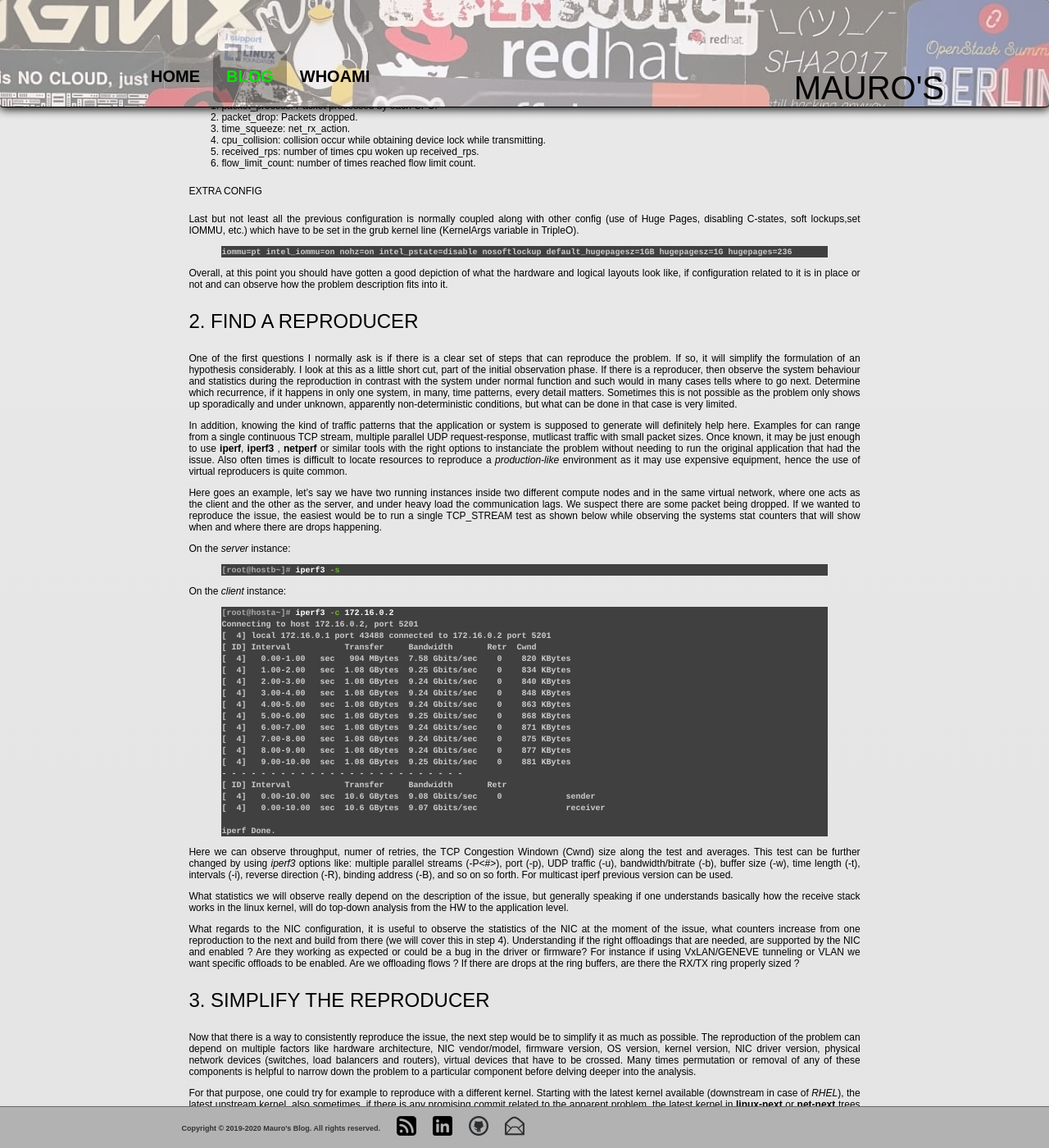
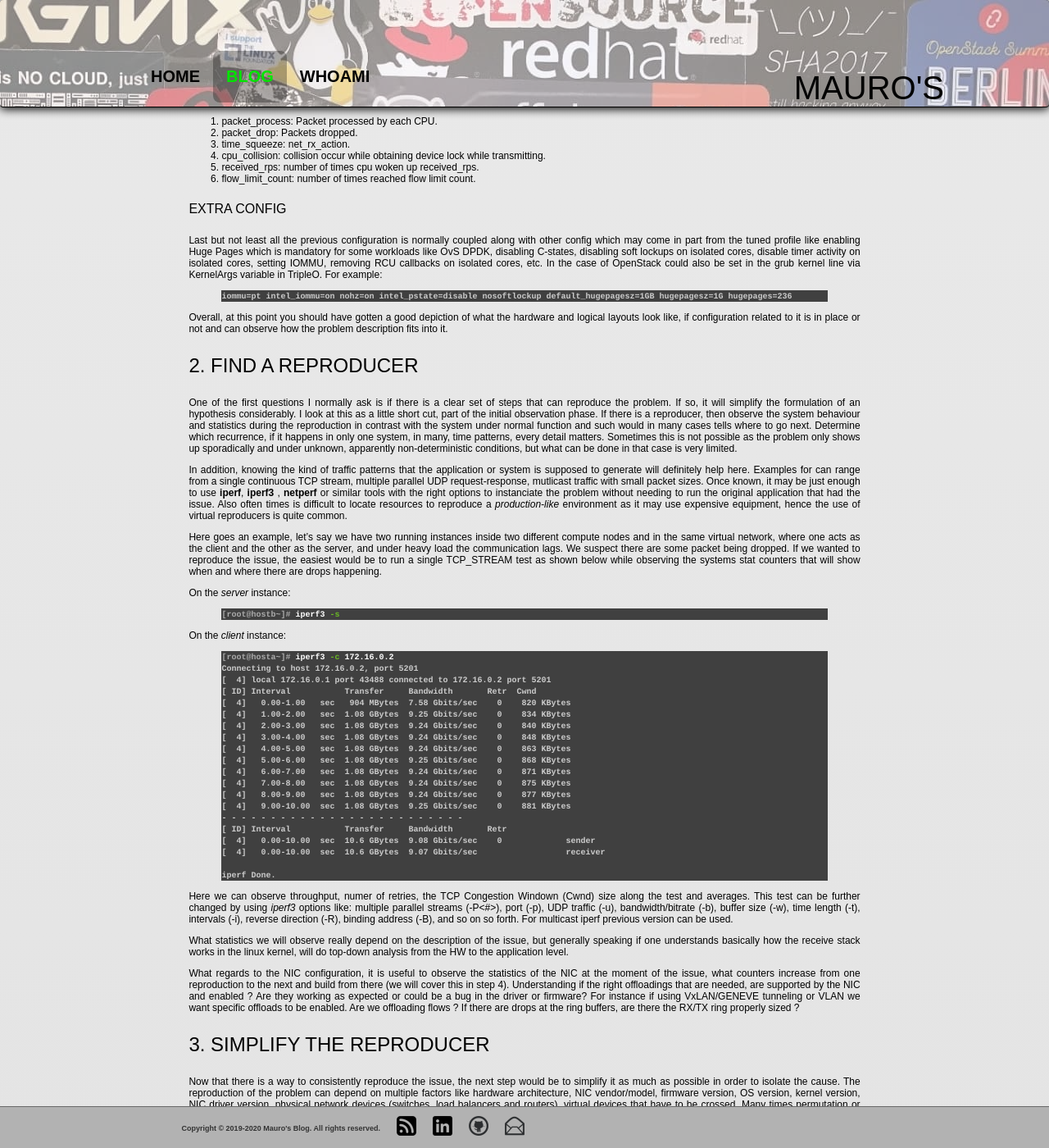
Before and after one commit to mauroseb/mauroseb.github.io, a Jekyll site: the page built from _posts/2019-10-25-troubleshoot-networks-like-netdev.md, in a window 1280 px wide and 1400 px high, scrolled down 6594 px. Shown: the whole window at 82% size. Built offline with Jekyll 4.4.1, drawn with Linux system fonts in a browser that asks for light colours.

Commit message:
Update 2019-10-25-troubleshoot-networks-like-netdev.md

```diff
--- a/_posts/2019-10-25-troubleshoot-networks-like-netdev.md
+++ b/_posts/2019-10-25-troubleshoot-networks-like-netdev.md
@@ -194,7 +194,7 @@
 
 Here the numa_miss shows how many local misses occurred, and other_node count should show how many access from remote nodes have happened (each node has its own counter).
 
-##### CPU Isolation and NUMA/CPU pinning
+#### CPU Isolation and NUMA/CPU pinning
 
 Small parenthesis here to disgress deeper into CPU isolation and NUMA/CPU pinning which is important for some virtual workloads and closer to qemu/KVM rather than networking.
 
@@ -259,7 +259,7 @@
 
 In Red Hat's OpenStack flavor these variables can be set through TripleO configuration variables (IsolCpusList,NovaComputeCpuDedicatedSet, NovaComputeCpuSharedSet).
 
-##### Hardware Interrupts
+#### Hardware Interrupts
 
 Knowing the H/W layout, trying to undertsand the interrupts distribution can be an eye opener when investigating a network performance issue. NICs can have tens of queues, and each queue can be served by any CPU by default. Moreover in RHEL irqbalance service normally takes care of setting up this relationship, by measuring the CPU IRQ handling activity and reconfiguring the IRQ distribution based on that. However the output produced is not always ideal for a high troughput service, and may need tuning (masking CPUs, etc). Fixing a CPU to a NIC queue can also be set manullay and improve performance considerably.
 Taking a look at __/proc/interrupts__ can tell if we need to tune the IRQ mapping. You can see the following output of an Emulex NIC with 8 queues where the interrupt number of each queue (processing one or more flows) is handled only by one CPU (one column). This way we ensure that any given flow is always tied to the same CPU.
@@ -302,7 +302,7 @@
 
 Summarizing, if irqbalance tuning is not enough, we can fall back to manual configuration, but regardless of the method ensuring the IRQs are properly distributed among multiple CPUs is going to improve performance overall.
 
-##### Software Interrupts
+#### Software Interrupts
 
 So H/W looks good, and H/W Interrupts are also properly setup. The next link in the chain are software interrupts, which can tell us for example if there are excesive Soft IRQs created for each packet ingressing the physical NICs (which is expected up to some point when you have multiple stacked devices as shown above) which could hint something is not working as expected (GRO, GSO, some offloading not working, software segmentation, etc.), if there is a CPU running out of budget to process its backlog and there may be some extra tuning needed.
 
@@ -354,9 +354,9 @@
  5. received_rps: number of times cpu woken up received_rps.
  6. flow_limit_count: number of times reached flow limit count.
 
-##### Extra config
+#### Extra config
 
-Last but not least all the previous configuration is normally coupled along with other config (use of Huge Pages, disabling C-states, soft lockups,set IOMMU, etc.) which have to be set in the grub kernel line (KernelArgs variable in TripleO).
+Last but not least all the previous configuration is normally coupled along with other config which may come in part from the tuned profile like enabling Huge Pages which is mandatory for some workloads like OvS DPDK, disabling C-states, disabling soft lockups on isolated cores, disable timer activity on isolated cores, setting IOMMU, removing RCU callbacks on isolated cores, etc. In the case of OpenStack could also be set in the grub kernel line via KernelArgs variable in TripleO. For example:
 
 {% highlight console %}
 iommu=pt intel_iommu=on nohz=on intel_pstate=disable nosoftlockup default_hugepagesz=1GB hugepagesz=1G hugepages=236
@@ -412,7 +412,7 @@
 
 ### 3. Simplify The Reproducer
 
-Now that there is a way to consistently reproduce the issue, the next step would be to simplify it as much as possible. The reproduction of the problem can depend on multiple factors like hardware architecture, NIC vendor/model, firmware version, OS version, kernel version, NIC driver version, physical network devices (switches, load balancers and routers), virtual devices that have to be crossed. Many times permutation or removal of any of these components is helpful to narrow down the problem to a particular component before delving deeper into the analysis.
+Now that there is a way to consistently reproduce the issue, the next step would be to simplify it as much as possible in order to isolate the cause. The reproduction of the problem can depend on multiple factors like hardware architecture, NIC vendor/model, firmware version, OS version, kernel version, NIC driver version, physical network devices (switches, load balancers and routers), virtual devices that have to be crossed. Many times permutation or removal of any of these components is helpful to narrow down the problem to a particular component before delving deeper into the analysis.
 
 For that purpose, one could try for example to reproduce with a different kernel. Starting with the latest kernel available (downstream in case of _RHEL_), the latest upstream kernel, also sometimes, if there is any promising commit related to the apparent problem, the latest kernel in __linux-next__ or __net-next__ trees of the linux kernel (which will become part of the next upstream linux kernel release).
 
@@ -627,8 +627,7 @@
 ...
 {% endhighlight %}
 
-Lastly, I must mention **eBPF** (extended Barkley Packet Filter, originially named after BSD's BPF, however radically different) which is remarkably valuable and versatile kernel facility that was created for tracing purposes, but quickly became a swiss-army knife within the kernel that allows the user to create his own code and run it in a JIT compiler
-in kernel land. Scary? Of course.
+Lastly, I must mention **eBPF** (extended Barkley Packet Filter, originially named after BSD's BPF, however radically different) which is remarkably valuable and versatile kernel facility that was created for tracing purposes, but quickly became a swiss-army knife within the kernel that allows the user to create his own code and run it in a JIT compiler in kernel land. Scary? Of course.
 
 
 ## OpenStack Network Architecture
```
